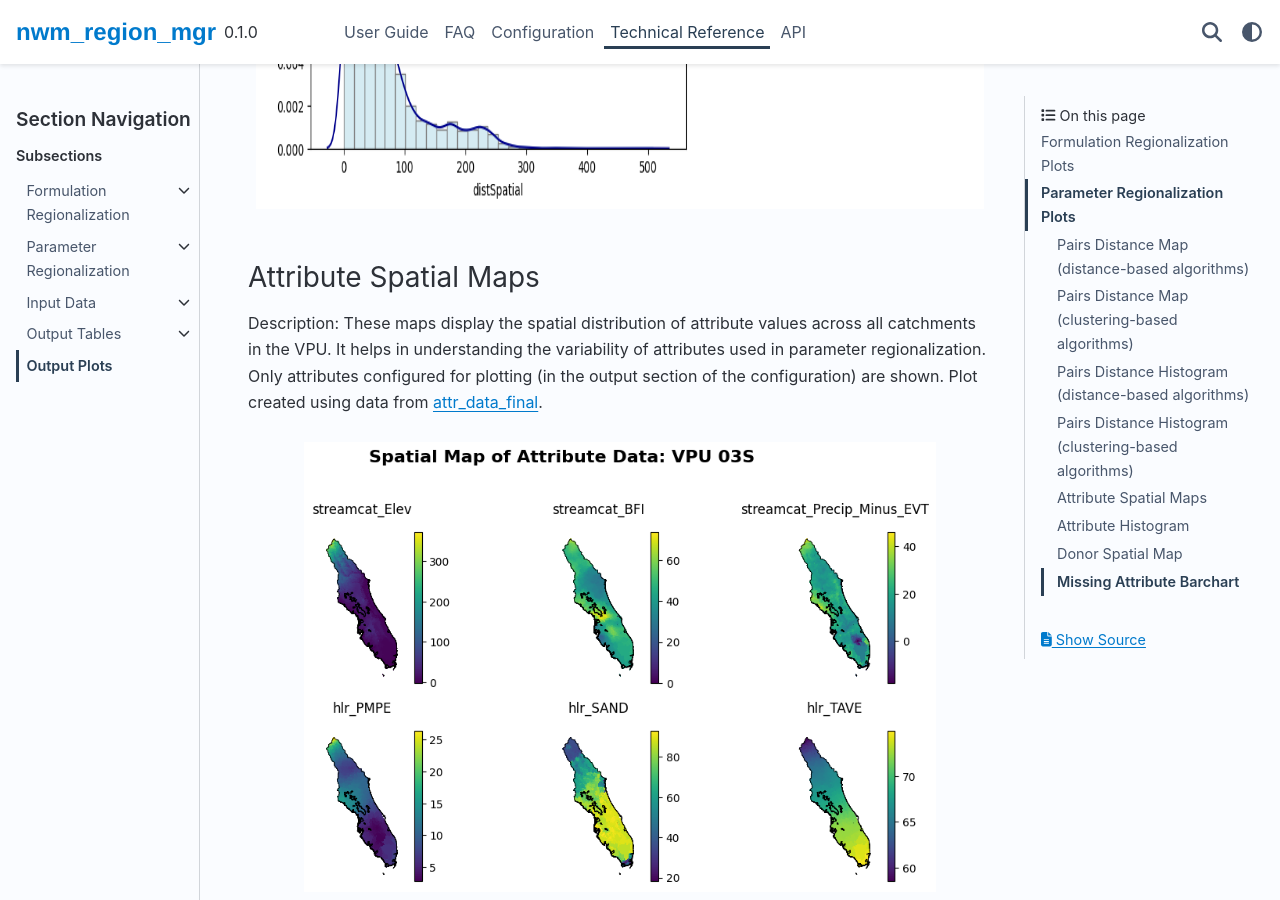
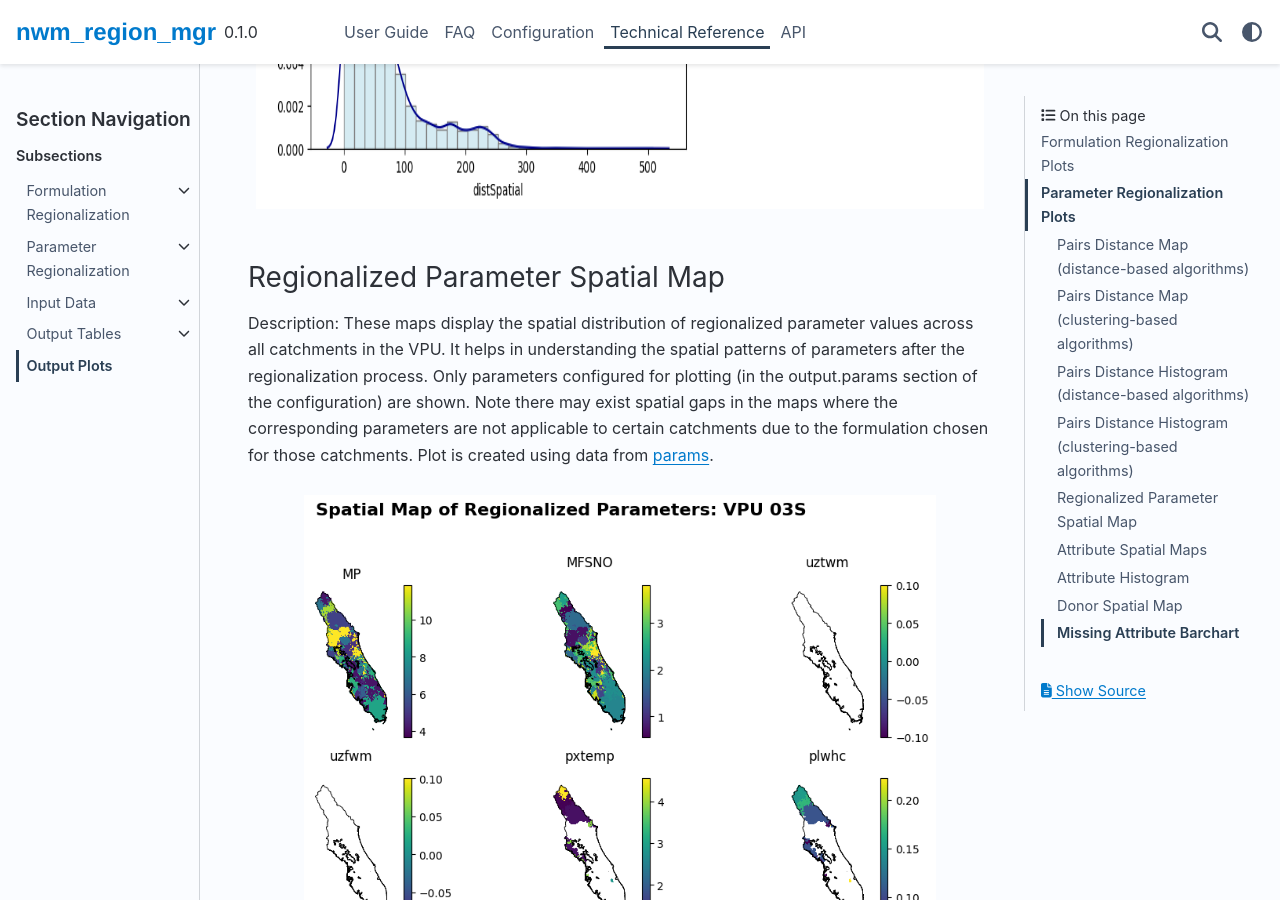
Before and after one commit to NGWPC/nwm-region-mgr, a Sphinx documentation site: the page built from docs/source/tech_reference/output_plot.rst, in a window 1280 px wide and 900 px high, scrolled down 5861 px. Built offline with Sphinx 7.4.7 and the PyData theme 0.15.4, drawn with Linux system fonts in a browser that asks for light colours.

Commit message:
add spatial maps of regionalized parameters to docs

```diff
--- a/docs/source/tech_reference/output_plot.rst
+++ b/docs/source/tech_reference/output_plot.rst
@@ -121,6 +121,19 @@ is calculated.
    :align: center
 
 
+Regionalized Parameter Spatial Map
+~~~~~~~~~~~~~~~~~~~~~~~~~~~~~~~~~~
+Description: These maps display the spatial distribution of regionalized parameter values across all catchments
+in the VPU. It helps in understanding the spatial patterns of parameters after the regionalization process. Only
+parameters configured for plotting (in the output.params section of the configuration) are shown. Note there may
+exist spatial gaps in the maps where the corresponding parameters are not applicable to certain catchments due to
+the formulation chosen for those catchments. Plot is created using data from :ref:`params`.
+
+.. figure:: ../_images/output/map_formulation_params_kmeans_conus_vpu03S.png
+   :alt: Map of selected regionalized parameter values across all catchments from using the KMeans algorithm
+   :height: 450px
+   :align: center
+
 Attribute Spatial Maps
 ~~~~~~~~~~~~~~~~~~~~~~
 
```
Also changed, not shown: docs/source/_images/output/map_formulation_params_kmeans_conus_vpu03S.png (added).
